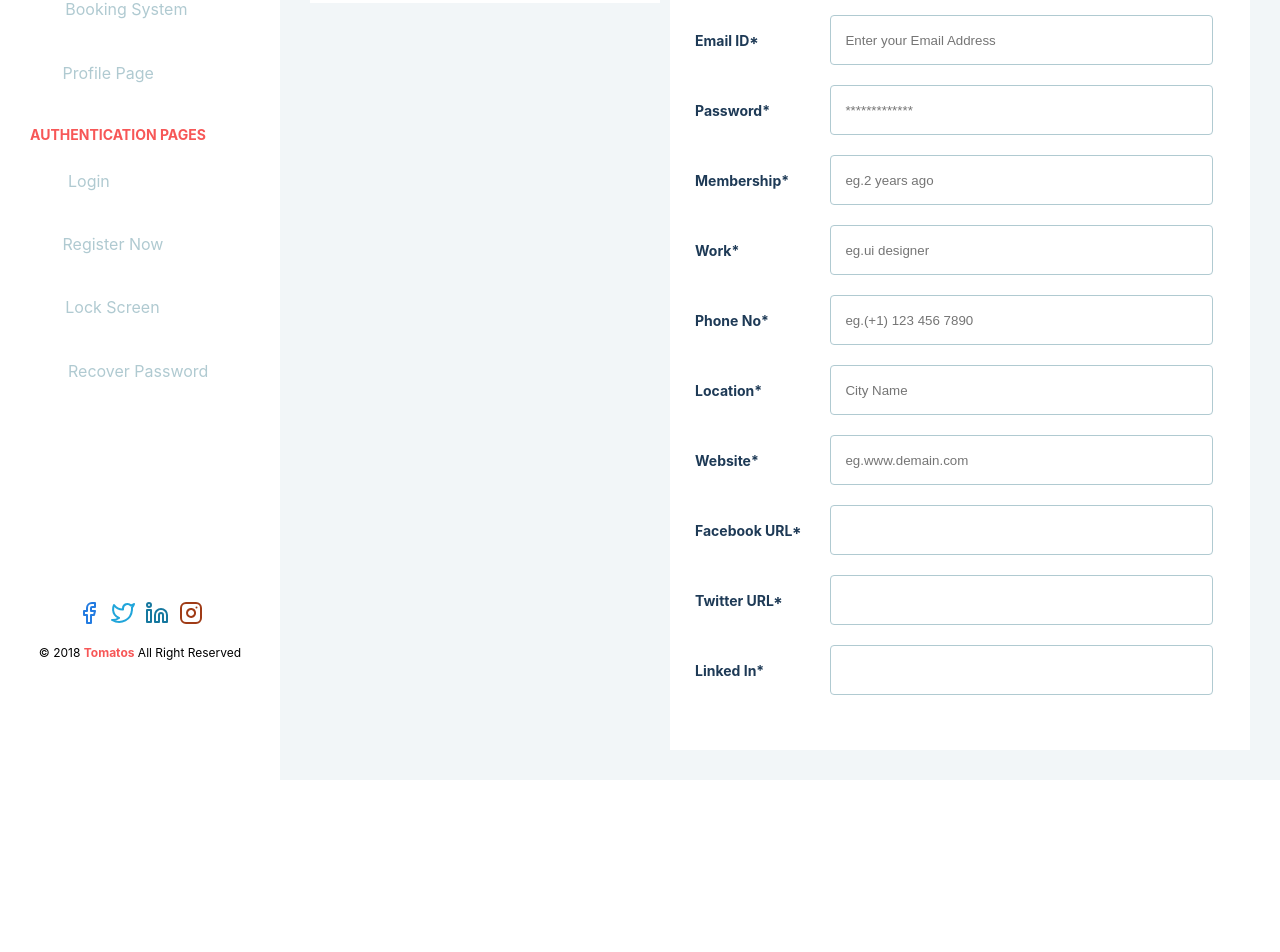
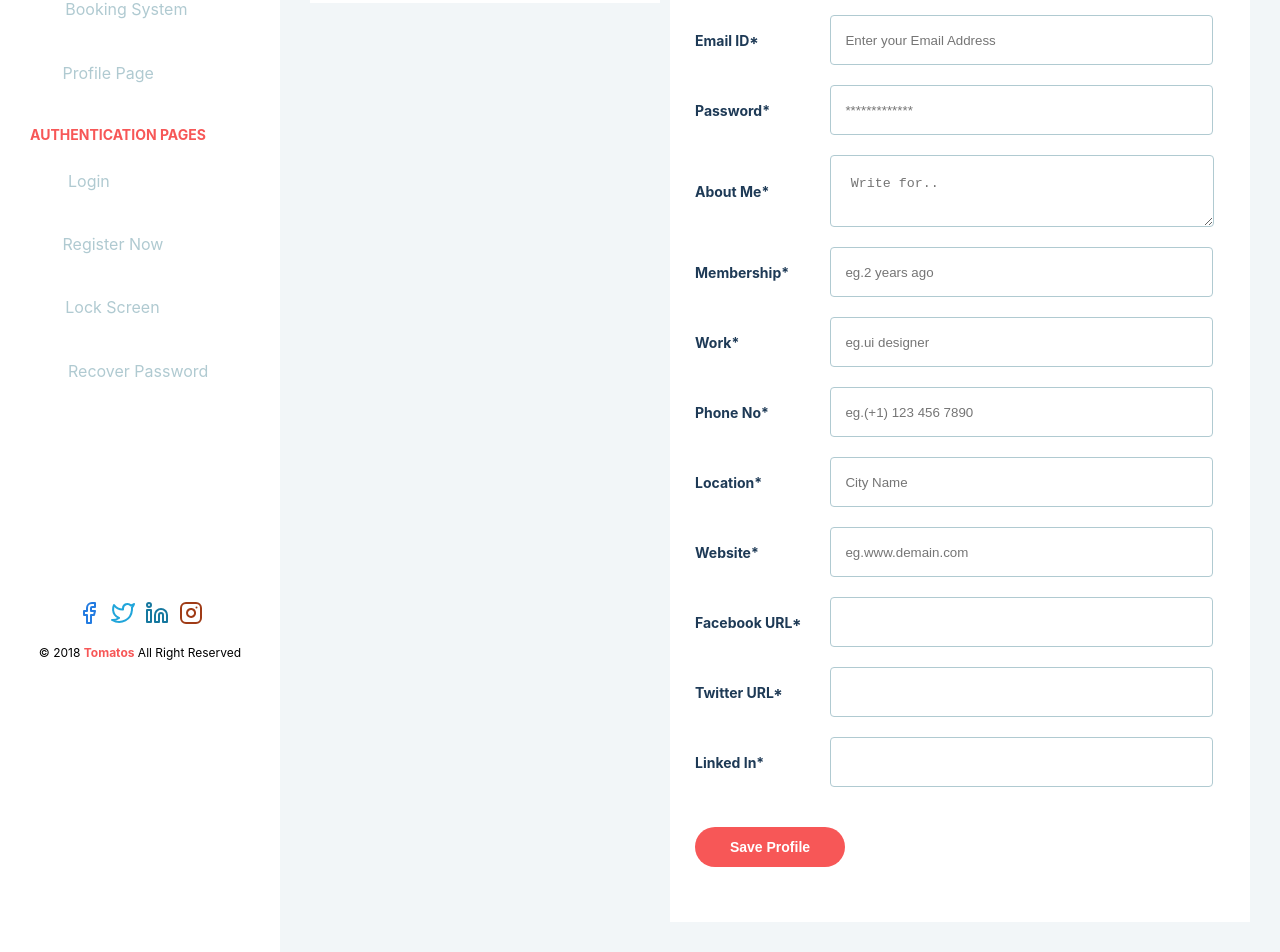
Before and after one commit to jakecastor09/Tomatu, a React (Create React App) app: page / in a window 1280 px wide. Shown: the part 406-1358 px from the top of the page. Before the commit the page ends 1186 px from the top, so only its background shows below. Built offline with nearby package versions, Linux system fonts and the light colour scheme.

Commit message:
Build the structure of profile section.

```diff
--- a/src/components/button/button.js
+++ b/src/components/button/button.js
@@ -2,7 +2,9 @@ import styles from './button.module.css';
 const Button = ({ className, disabled, children, ...otherProps }) => {
   return (
     <button
-      className={`${disabled ? styles['disabled-button'] : ''}`}
+      className={`${disabled ? styles['disabled-button'] : ''} ${
+        styles[className]
+      }`}
       {...otherProps}
     >
       {children}
--- a/src/components/button/button.module.css
+++ b/src/components/button/button.module.css
@@ -15,3 +15,12 @@ button {
   background-color: rgb(108, 108, 108);
   pointer-events: none;
 }
+
+.default {
+  width: 20rem;
+}
+.small {
+  width: 15rem;
+  font-size: 1.4rem;
+  height: 4rem;
+}
--- a/src/components/form-input/form-input.component.js
+++ b/src/components/form-input/form-input.component.js
@@ -2,7 +2,6 @@ import styles from './form-input.module.css';
 
 const FormInput = ({
   label,
-  isCheckBox = 'false',
   children,
   isValid,
   invalidStyle,
@@ -17,15 +16,14 @@ const FormInput = ({
           {label}
         </label>
       )}
-      {isCheckBox === 'false' && (
+      {!children && (
         <input
           className={`${styles['input-field']} ${invalid} ${successClasses}`}
           id={label}
           {...otherProps}
         ></input>
       )}
-
-      {isCheckBox === 'true' && children}
+      {children}
     </div>
   );
 };
--- /dev/null
+++ b/src/components/text-area/text-area.component.js
@@ -0,0 +1,12 @@
+import styles from './text-area.module.css';
+const TextArea = ({ name, ...otherProps }) => {
+  return (
+    <textarea
+      className={styles.textarea}
+      name={name}
+      id={name}
+      {...otherProps}
+    />
+  );
+};
+export default TextArea;
--- /dev/null
+++ b/src/components/text-area/text-area.module.css
@@ -0,0 +1,12 @@
+.textarea {
+  width: 93%;
+  transform: translateX(-1.1rem);
+  border: 1px solid var(--grey-color);
+  border-radius: 0.4rem;
+  padding: 2rem;
+  color: var(--dark-grey-color);
+}
+.textarea:focus {
+  outline: none;
+  border: 2px solid var(--dark-grey-color);
+}
--- a/src/pages/profile/profile.component.js
+++ b/src/pages/profile/profile.component.js
@@ -5,6 +5,8 @@ import HeadingBar from '../../components/heading-bar/heading-bar.component';
 import FormInput from '../../components/form-input/form-input.component';
 import EditImage from './edit-image.component';
 import CheckBoxGroup from '../../components/checkbox-group/checkbox-group.component';
+import TextArea from '../../components/text-area/text-area.component';
+import Button from '../../components/button/button';
 const Profile = () => {
   return (
     <section className={`${styles['profile']} container`}>
@@ -23,7 +25,7 @@ const Profile = () => {
                   Personal Information:
                 </h1>
                 <FormInput label='User Name*' placeholder='Name' />
-                <FormInput label='Gender*' isCheckBox='true'>
+                <FormInput label='Gender*'>
                   <CheckBoxGroup list={['Male', 'Female']} />
                 </FormInput>
                 <FormInput label='Date of Birth*' placeholder='DD/MM/YYYY' />
@@ -37,6 +39,10 @@ const Profile = () => {
                   type='password'
                   placeholder='*************'
                 />
+                <FormInput label='About Me*'>
+                  <TextArea name='About Me' placeholder='Write for..' />
+                </FormInput>
+
                 <FormInput label='Membership*' placeholder='eg.2 years ago' />
                 <FormInput label='Work*' placeholder='eg.ui designer' />
                 <FormInput
@@ -48,6 +54,7 @@ const Profile = () => {
                 <FormInput label='Facebook URL*' />
                 <FormInput label='Twitter URL*' />
                 <FormInput label='Linked In*' />
+                <Button className='small'>Save Profile</Button>
               </form>
             </div>
           </div>
```
